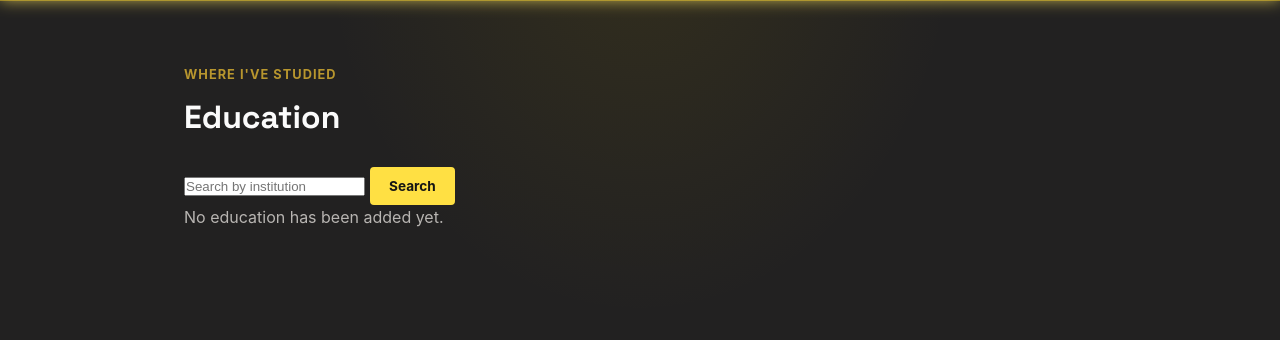
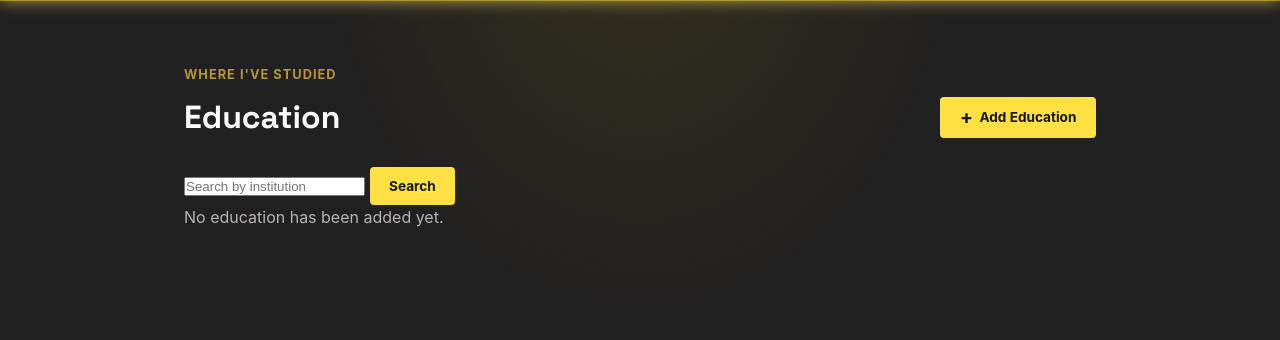
Before and after one commit to 1drism/myportofolio, a Django app: page /education/ in a window 1280 px wide. Shown: the part 81-421 px from the top of the page. Run offline with Django 5.2, Linux system fonts and the light colour scheme; data that the repository does not hold is empty.

Commit message:
Add create buttons to experience, education, and project pages

```diff
--- a/static/css/style.css
+++ b/static/css/style.css
@@ -806,3 +806,36 @@ h1, .brand {
         text-align: center;
     }
 }
+
+/* Page header with add button */
+.page-header {
+    display: flex;
+    justify-content: space-between;
+    align-items: center;
+    gap: 1rem;
+    margin: 0.4rem 0 1.5rem;
+}
+
+.page-header h1 {
+    margin: 0;
+}
+
+.page-header .button {
+    gap: 0.4rem;
+}
+
+.page-header .button span {
+    font-size: 1.2rem;
+    line-height: 1;
+}
+
+@media (max-width: 600px) {
+    .page-header {
+        flex-direction: column;
+        align-items: flex-start;
+    }
+
+    .page-header .button {
+        width: 100%;
+    }
+}
--- a/templates/education.html
+++ b/templates/education.html
@@ -1,4 +1,3 @@
-<!DOCTYPE html>
 {% extends 'base.html' %}
 {% block meta %}
     <title>Education - {{ name }}</title>
@@ -8,7 +7,12 @@
         <section class="education-section" id="education">
             <div class="container">
                 <p class="section-kicker">Where I've studied</p>
-                <h1>Education</h1>
+                <div class="page-header">
+                    <h1>Education</h1>
+                    <a href="{% url 'main:create_education' %}" class="button">
+                        <span aria-hidden="true">+</span> Add Education
+                    </a>
+                </div>
                 <form method="get"
                     action="{% url 'main:show_education' %}"
                     class="search-form">
@@ -42,8 +46,7 @@
                                 <p class="education-status">Completed</p>
                             {% endif %}
                             <div class="card-actions">
-                                <a href="{% url 'main:edit_education' education.id %}"
-                                   class="button button-secondary">Edit</a>
+                                <a href="{% url 'main:edit_education' education.id %}" class="button button-secondary">Edit</a>
                                 {% include "components/education_delete_modal.html" with education=education %}
                             </div>
                         </article>
```
Also changed, not shown: templates/experience.html (+6 -1 lines), templates/project.html (+6 -1 lines).
